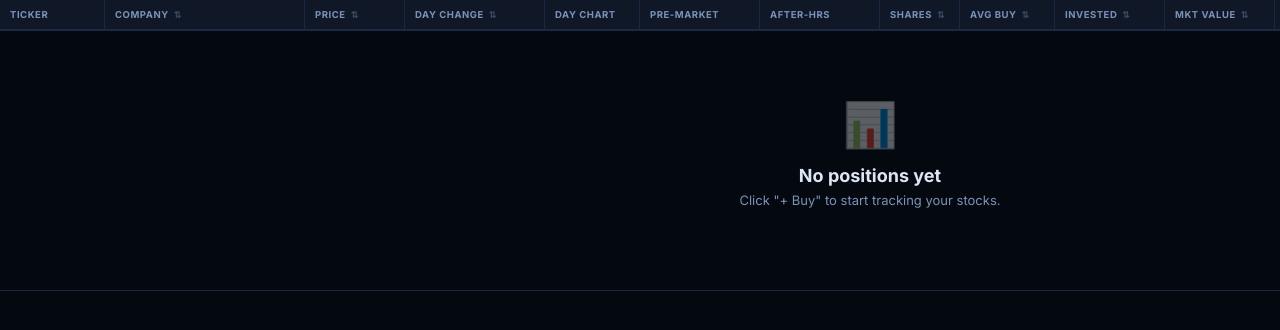
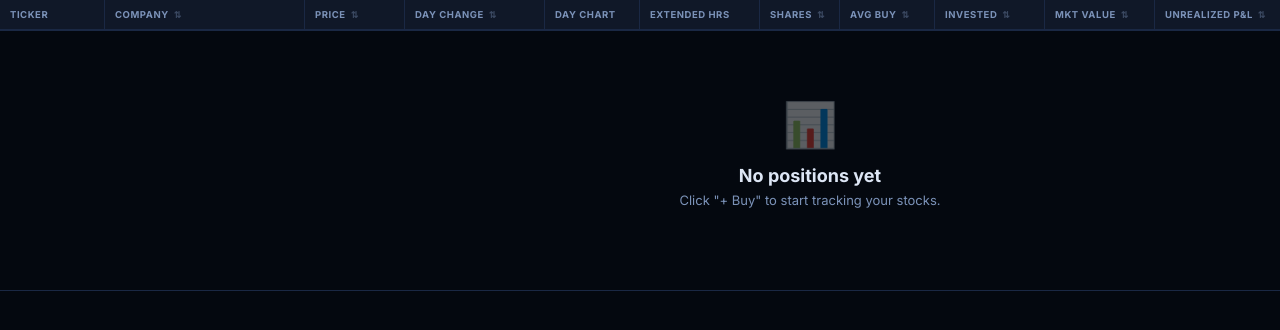
Before and after one commit to OsmanDeol/portfolio-tracker, a Flask app: page / in a window 1280 px wide. Shown: the part 158-488 px from the top of the page. Run offline with Flask 3, Linux system fonts and the light colour scheme; data comes from the database, SQL or seed files in the repository; data that the repository does not hold is empty.

Commit message:
Merge pre/post columns into single Extended Hrs column + AI key fallback
- Replaced separate Pre-Market and After-Hrs columns in both the portfolio
  table and watchlist table with a single "Extended Hrs" column
- Column header dynamically reads "Pre-Market" during pre-market session,
  "After-Hrs" during after-hours, and "Extended Hrs" otherwise
- Cell content branches on live market status: shows pre_price/change during
  pre, post_price/change during post, dash otherwise
- Added localStorage migration so existing saved column prefs are upgraded
  automatically (old pre/post → extended)
- AI endpoint now falls back to GROQ_API_KEY env var when no key in request

Co-Authored-By: Claude Sonnet 4.6 <noreply@anthropic.com>

```diff
--- a/app.py
+++ b/app.py
@@ -1148,12 +1148,13 @@ def ai_analyze():
     """Full AI stock analysis: technicals + fundamentals + macro + news + analysts."""
     d       = request.json or {}
     ticker  = (d.get('ticker') or '').strip().upper()
-    api_key = (d.get('api_key') or '').strip()
+    # Client may supply its own key; fall back to server-side env var
+    api_key = (d.get('api_key') or '').strip() or os.environ.get('GROQ_API_KEY', '').strip()
     if not ticker:
         return jsonify({'success': False, 'error': 'Ticker required.'}), 400
     if not api_key:
         return jsonify({'success': False,
-                        'error': 'No API key. Add your Groq key in Settings.'}), 400
+                        'error': 'No Groq API key configured. Add GROQ_API_KEY to the server environment or enter your key in the app Settings.'}), 400
 
     try:
         # ── Core stock data ───────────────────────────────────
--- a/templates/index.html
+++ b/templates/index.html
@@ -906,8 +906,7 @@ const COL_DEFS = [
   {id:'price',    label:'Price',          width:100, sortable:true,  reorderable:true},
   {id:'change',   label:'Day Change',     width:140, sortable:true,  reorderable:true},
   {id:'daychart', label:'Day Chart',      width:95,  sortable:false, reorderable:true},
-  {id:'pre',      label:'Pre-Market',     width:120, sortable:false, reorderable:true},
-  {id:'post',     label:'After-Hrs',      width:120, sortable:false, reorderable:true},
+  {id:'extended', label:'Extended Hrs',   width:120, sortable:false, reorderable:true},
   {id:'shares',   label:'Shares',         width:80,  sortable:true,  reorderable:true},
   {id:'avg',      label:'Avg Buy',        width:95,  sortable:true,  reorderable:true},
   {id:'invested', label:'Invested',       width:110, sortable:true,  reorderable:true},
@@ -1016,6 +1015,19 @@ function loadPrefs() {
     colWidths     = s.colWidths || {};
     colVisible    = s.colVisible|| {};
     summaryVisible= s.summaryVisible !== false;
+
+    // Migrate old 'pre'/'post' columns → 'extended'
+    const preIdx = colOrder.indexOf('pre'), postIdx = colOrder.indexOf('post');
+    if (preIdx !== -1 || postIdx !== -1) {
+      const insertAt = preIdx !== -1 ? preIdx : postIdx;
+      if (!colOrder.includes('extended')) colOrder.splice(insertAt, 0, 'extended');
+      colOrder = colOrder.filter(id => id !== 'pre' && id !== 'post');
+      // Merge visibility: extended is visible if either pre or post was visible
+      if (colVisible['extended'] == null)
+        colVisible['extended'] = (colVisible['pre'] !== false || colVisible['post'] !== false);
+      delete colVisible['pre']; delete colVisible['post'];
+    }
+
     COL_DEFS.forEach(c => { if (colVisible[c.id] == null) colVisible[c.id] = true; });
     ['ticker','actions'].forEach(id => { if (!colOrder.includes(id)) colOrder.push(id); });
     COL_DEFS.forEach(c => { if (!colOrder.includes(c.id)) colOrder.splice(-1,0,c.id); });
@@ -1123,6 +1135,12 @@ let _mktStatus      = 'closed';
 let _mktNextLabel   = 'Market opens';
 let _mktCountdownTimer = null;
 
+function extColLabel() {
+  if (_mktStatus === 'pre')  return 'Pre-Market';
+  if (_mktStatus === 'post') return 'After-Hrs';
+  return 'Extended Hrs';
+}
+
 async function detectMarketStatus() {
   try {
     const s = await fetchJSON('/api/market-status');
@@ -1274,7 +1292,7 @@ function renderTable() {
     const si   = c.sortable ? '<span class="sort-icon"></span>' : '';
     return `<th class="${sort}" data-col-id="${c.id}" data-col-idx="${i}"${drag}
       onclick="handleSort('${c.id}',${c.sortable})" style="width:${w}px">
-      <div class="th-inner"><span>${c.label}</span>${si}</div>${rsz}
+      <div class="th-inner"><span>${c.id==='extended'?extColLabel():c.label}</span>${si}</div>${rsz}
     </th>`;
   }).join('');
 
@@ -1364,18 +1382,20 @@ function renderCell(id, pos, p) {
         : '<span class="dim" style="font-size:10px">loading…</span>';
     }
 
-    case 'pre': {
+    case 'extended': {
+      if (mktSt === 'pre') {
         if (!p.pre_price) return '<span class="dim">—</span>';
         const cls=p.pre_chg_pct>=0?'gain':'loss', s=p.pre_chg_pct>=0?'+':'';
         return `<span class="mono">$${p.pre_price.toFixed(2)}</span>
                 <span class="mkt-sub ${cls}">${s}${(p.pre_chg_pct||0).toFixed(2)}%</span>`;
       }
-
-    case 'post': {
+      if (mktSt === 'post') {
         if (!p.post_price) return '<span class="dim">—</span>';
         const cls=p.post_chg_pct>=0?'gain':'loss', s=p.post_chg_pct>=0?'+':'';
         return `<span class="mono">$${p.post_price.toFixed(2)}</span>
                 <span class="mkt-sub ${cls}">${s}${(p.post_chg_pct||0).toFixed(2)}%</span>`;
+      }
+      return '<span class="dim">—</span>';
     }
 
     case 'shares':
@@ -2486,8 +2506,7 @@ const WL_COL_DEFS = [
   {id:'wl-ticker',   label:'Ticker',       width:90,  hideable:false},
   {id:'wl-name',     label:'Name',         width:170},
   {id:'wl-price',    label:'Price',        width:100},
-  {id:'wl-pre',      label:'Pre-Market',   width:120},
-  {id:'wl-post',     label:'After-Hrs',    width:120},
+  {id:'wl-extended',  label:'Extended Hrs', width:120},
   {id:'wl-open',     label:'Open',         width:90},
   {id:'wl-high',     label:'Day High',     width:90},
   {id:'wl-low',      label:'Day Low',      width:90},
@@ -2510,6 +2529,18 @@ function loadWlPrefs() {
     wlColWidths  = s.widths  || {};
     wlColVisible = s.visible || {};
     wlColOrder   = s.order   || WL_COL_DEFS.map(c=>c.id);
+
+    // Migrate old 'wl-pre'/'wl-post' → 'wl-extended'
+    const preIdx = wlColOrder.indexOf('wl-pre'), postIdx = wlColOrder.indexOf('wl-post');
+    if (preIdx !== -1 || postIdx !== -1) {
+      const insertAt = preIdx !== -1 ? preIdx : postIdx;
+      if (!wlColOrder.includes('wl-extended')) wlColOrder.splice(insertAt, 0, 'wl-extended');
+      wlColOrder = wlColOrder.filter(id => id !== 'wl-pre' && id !== 'wl-post');
+      if (wlColVisible['wl-extended'] == null)
+        wlColVisible['wl-extended'] = (wlColVisible['wl-pre'] !== false || wlColVisible['wl-post'] !== false);
+      delete wlColVisible['wl-pre']; delete wlColVisible['wl-post'];
+    }
+
     WL_COL_DEFS.forEach(c => { if (wlColVisible[c.id]==null) wlColVisible[c.id]=true; });
   } catch {
     wlColWidths={}; wlColVisible={};
@@ -2599,7 +2630,7 @@ function renderWlShell(wlId, wl, panel) {
       ondragover="event.preventDefault();this.classList.add('drag-over')"
       ondragleave="this.classList.remove('drag-over')"
       ondrop="wlDrop(event,'${id}')">
-      <div class="th-inner">${def.label}</div>
+      <div class="th-inner">${id==='wl-extended'?extColLabel():def.label}</div>
       <div class="col-resize" data-col="${id}" onmousedown="wlResizeStart(event,'${id}')"></div>
     </th>`;
   }).join('');
@@ -2667,14 +2698,21 @@ function renderWlCell(id, ticker, p) {
                 ? '<span class="mkt-tag close-tag">Close</span>' : '';
       return `<span class="mono">$${dp.toFixed(2)}</span>${tag}`;
     }
-    case 'wl-pre':
+    case 'wl-extended': {
+      if (_mktStatus === 'pre') {
         if (!p.pre_price) return '<span class="dim">—</span>';
+        const cls=p.pre_chg_pct>=0?'gain':'loss', s=p.pre_chg_pct>=0?'+':'';
         return `<span class="mono">$${p.pre_price.toFixed(2)}</span>
-              <span class="mkt-sub ${p.pre_chg_pct>=0?'gain':'loss'}">${p.pre_chg_pct>=0?'+':''}${(p.pre_chg_pct||0).toFixed(2)}%</span>`;
-    case 'wl-post':
+                <span class="mkt-sub ${cls}">${s}${(p.pre_chg_pct||0).toFixed(2)}%</span>`;
+      }
+      if (_mktStatus === 'post') {
         if (!p.post_price) return '<span class="dim">—</span>';
+        const cls=p.post_chg_pct>=0?'gain':'loss', s=p.post_chg_pct>=0?'+':'';
         return `<span class="mono">$${p.post_price.toFixed(2)}</span>
-              <span class="mkt-sub ${p.post_chg_pct>=0?'gain':'loss'}">${p.post_chg_pct>=0?'+':''}${(p.post_chg_pct||0).toFixed(2)}%</span>`;
+                <span class="mkt-sub ${cls}">${s}${(p.post_chg_pct||0).toFixed(2)}%</span>`;
+      }
+      return '<span class="dim">—</span>';
+    }
     case 'wl-open':
       return p.open_price ? `<span class="mono">$${(+p.open_price).toFixed(2)}</span>` : '<span class="dim">—</span>';
     case 'wl-high':
```
Lines whose indentation alone changed are shown as unchanged.
